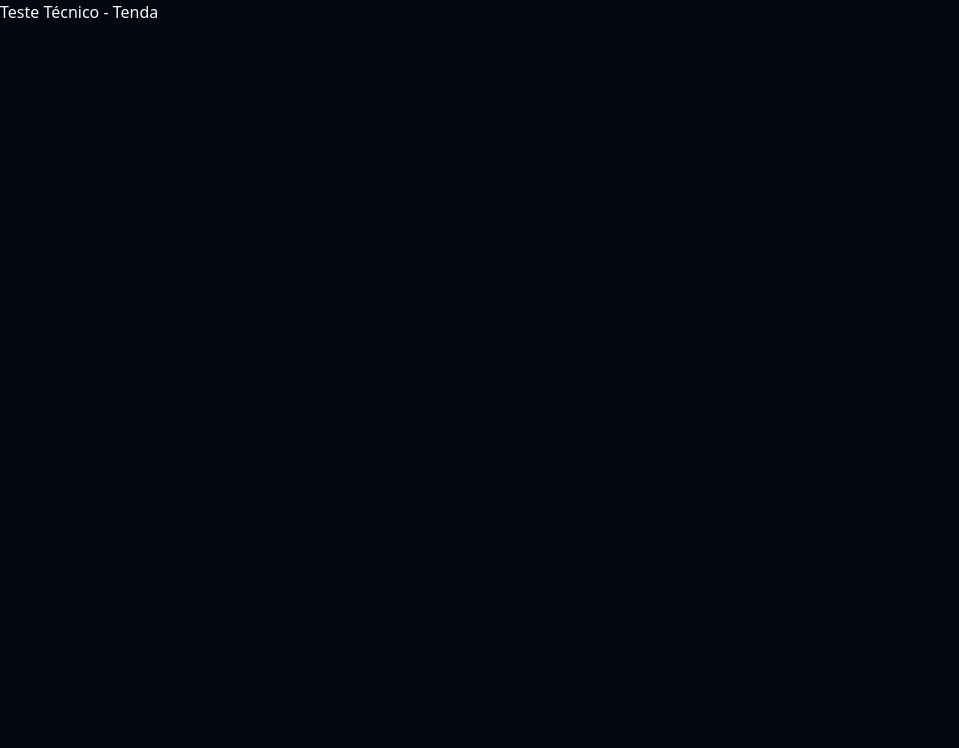
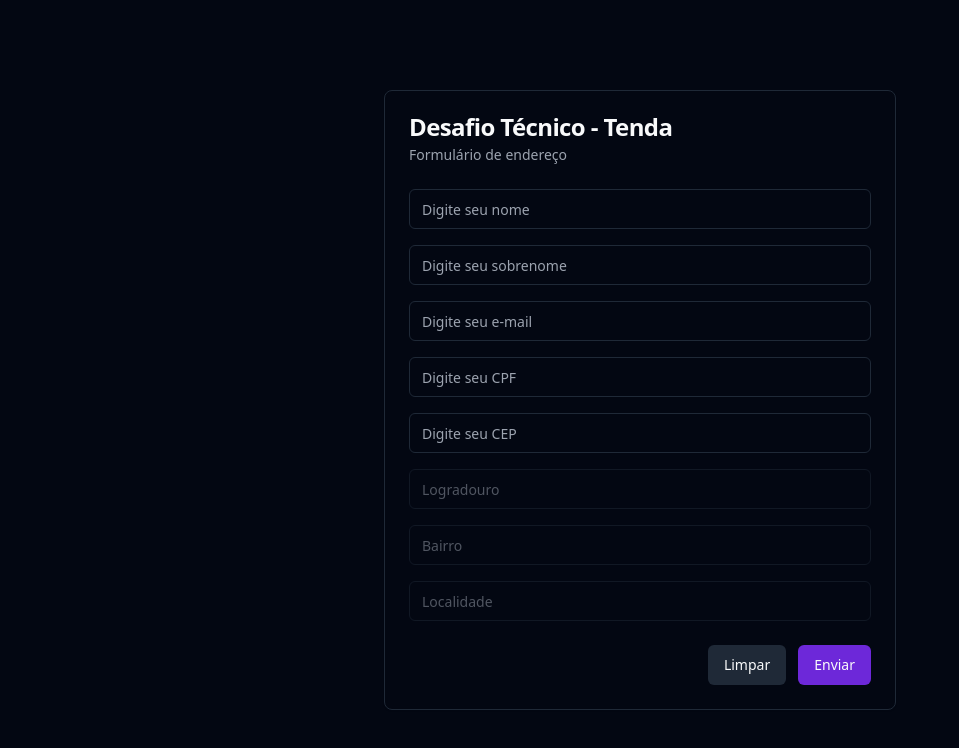
Before and after one commit to CtsLucas/tenda, a React (Vite) app: page / in a window 1280 px wide. Shown: the top 748 px of the page, without its empty margins (0-959 px from the left). Built offline with nearby package versions, Linux system fonts and the light colour scheme.

Commit message:
feat: add Form component

```diff
--- a/src/App.tsx
+++ b/src/App.tsx
@@ -1,7 +1,9 @@
+import { Form } from './components/Form';
+
 export function App() {
   return (
-    <div className="dark min-h-screen bg-background font-sans text-foreground antialiased">
-      <h1>Teste Técnico - Tenda</h1>
+    <div className="dark flex min-h-screen items-center justify-center bg-background font-sans text-foreground antialiased">
+      <Form />
     </div>
   );
 }
--- /dev/null
+++ b/src/components/Form.tsx
@@ -0,0 +1,38 @@
+import {
+  Card,
+  CardHeader,
+  CardTitle,
+  CardDescription,
+  CardContent,
+  Input,
+  CardFooter,
+  Button,
+} from '@/components/ui';
+
+export const Form = () => {
+  return (
+    <Card className="w-full max-w-lg">
+      <CardHeader>
+        <CardTitle>Desafio Técnico - Tenda</CardTitle>
+        <CardDescription>Formulário de endereço</CardDescription>
+      </CardHeader>
+
+      <CardContent className="space-y-4">
+        <Input placeholder="Digite seu nome" />
+        <Input placeholder="Digite seu sobrenome" />
+        <Input placeholder="Digite seu e-mail" />
+        <Input placeholder="Digite seu CPF" />
+
+        <Input placeholder="Digite seu CEP" />
+        <Input placeholder="Logradouro" disabled />
+        <Input placeholder="Bairro" disabled />
+        <Input placeholder="Localidade" disabled />
+      </CardContent>
+
+      <CardFooter className="justify-end gap-3">
+        <Button variant="secondary">Limpar</Button>
+        <Button>Enviar</Button>
+      </CardFooter>
+    </Card>
+  );
+};
--- a/src/components/ui/Input.tsx
+++ b/src/components/ui/Input.tsx
@@ -11,7 +11,7 @@ const Input = React.forwardRef<HTMLInputElement, InputProps>(
       <input
         type={type}
         className={cn(
-          'flex h-10 w-full rounded-md border border-input bg-background px-3 py-2 text-sm ring-offset-background file:border-0 file:bg-transparent file:text-sm file:font-medium placeholder:text-muted-foreground focus-visible:outline-none focus-visible:ring-2 focus-visible:ring-ring focus-visible:ring-offset-2 disabled:cursor-not-allowed disabled:opacity-50',
+          'flex h-10 w-full rounded-md border border-input bg-background px-3 py-2 text-sm ring-offset-background file:border-0 file:bg-transparent file:text-sm file:font-medium placeholder:text-muted-foreground focus-visible:outline-none focus-visible:ring-2 focus-visible:ring-ring focus-visible:ring-offset-2 enabled:hover:bg-secondary disabled:cursor-not-allowed disabled:opacity-50',
           className,
         )}
         ref={ref}
--- /dev/null
+++ b/src/components/ui/index.ts
@@ -0,0 +1,3 @@
+export * from '@/components/ui/Button'
+export * from '@/components/ui/Card'
+export * from '@/components/ui/Input'
```
